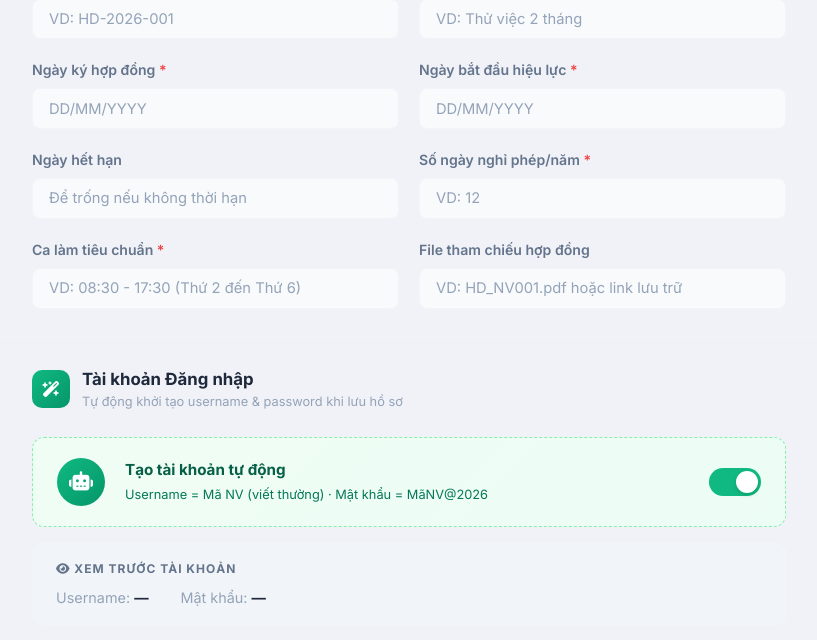
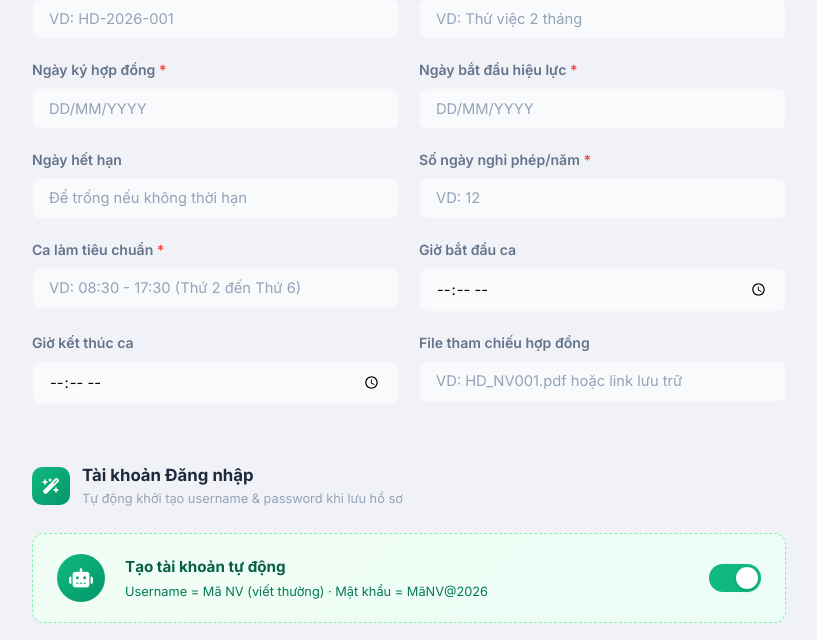
Before and after one commit to hohoangluan/Business_web_project, a Django app: page /hr/create-profile/ in a window 1280 px wide. Shown: the part 1381-2021 px from the top of the page, without its empty margins (283-1100 px from the left). Run offline with Django 5.2, Linux system fonts and the light colour scheme; a user stored in the database is signed in; data comes from the database, SQL or seed files in the repository.

Commit message:
fix(contracts): validate + surface shift-time/date errors on profile create (#27)

```diff
--- a/business_web/employee_profiles/templates/employee_profiles/hr_create_profile.html
+++ b/business_web/employee_profiles/templates/employee_profiles/hr_create_profile.html
@@ -329,6 +329,14 @@
                         <input type="text" name="contract_standard_shift" placeholder="VD: 08:30 - 17:30 (Thứ 2 đến Thứ 6)" value="{{ form_data.contract_standard_shift|default:'' }}" required>
                     </div>
                     <div class="hrc-field">
+                        <label>Giờ bắt đầu ca</label>
+                        <input type="time" name="shift_start_time" value="{{ form_data.shift_start_time|default:'' }}">
+                    </div>
+                    <div class="hrc-field">
+                        <label>Giờ kết thúc ca</label>
+                        <input type="time" name="shift_end_time" value="{{ form_data.shift_end_time|default:'' }}">
+                    </div>
+                    <div class="hrc-field">
                         <label>File tham chiếu hợp đồng</label>
                         <input type="text" name="contract_attachment_reference" placeholder="VD: HD_NV001.pdf hoặc link lưu trữ" value="{{ form_data.contract_attachment_reference|default:'' }}">
                     </div>
--- a/business_web/employee_profiles/views/profile_views.py
+++ b/business_web/employee_profiles/views/profile_views.py
@@ -206,6 +206,8 @@ def hr_create_profile_view(request):
         contract_end_date = request.POST.get('contract_end_date', '').strip()
         contract_annual_leave_days_raw = request.POST.get('contract_annual_leave_days', '').strip()
         contract_standard_shift = request.POST.get('contract_standard_shift', '').strip()
+        shift_start_time = request.POST.get('shift_start_time', '').strip()
+        shift_end_time = request.POST.get('shift_end_time', '').strip()
         contract_attachment_reference = request.POST.get('contract_attachment_reference', '').strip()
         work_status = request.POST.get('work_status', '').strip()
         manager_user_id = request.POST.get('manager_user', '').strip()
@@ -260,6 +262,19 @@ def hr_create_profile_view(request):
                 errors.append('Số ngày nghỉ phép/năm phải là số nguyên.')
         if not contract_standard_shift:
             errors.append('Ca làm tiêu chuẩn không được để trống.')
+
+        # Ràng buộc giờ ca: nếu điền cả 2 thì giờ kết thúc phải sau giờ bắt đầu.
+        from datetime import datetime
+
+        def _parse_time(v):
+            try:
+                return datetime.strptime(v, '%H:%M').time()
+            except ValueError:
+                return None
+
+        s_start, s_end = _parse_time(shift_start_time), _parse_time(shift_end_time)
+        if s_start and s_end and s_end <= s_start:
+            errors.append('Giờ kết thúc ca phải sau giờ bắt đầu ca.')
 
         # Ràng buộc thứ tự ngày HĐ (BĐ ≥ ký, hết hạn ≥ BĐ).
         from contracts.services import validate_contract_date_order
@@ -330,6 +345,8 @@ def hr_create_profile_view(request):
                 'contract_end_date': contract_end_date,
                 'contract_annual_leave_days': contract_annual_leave_days,
                 'contract_standard_shift': contract_standard_shift,
+                'shift_start_time': shift_start_time,
+                'shift_end_time': shift_end_time,
                 'contract_attachment_reference': contract_attachment_reference,
             })
 
```
Also changed, not shown: business_web/employee_profiles/tests/test_create_profile_shift.py (added, +28 -0 lines).
